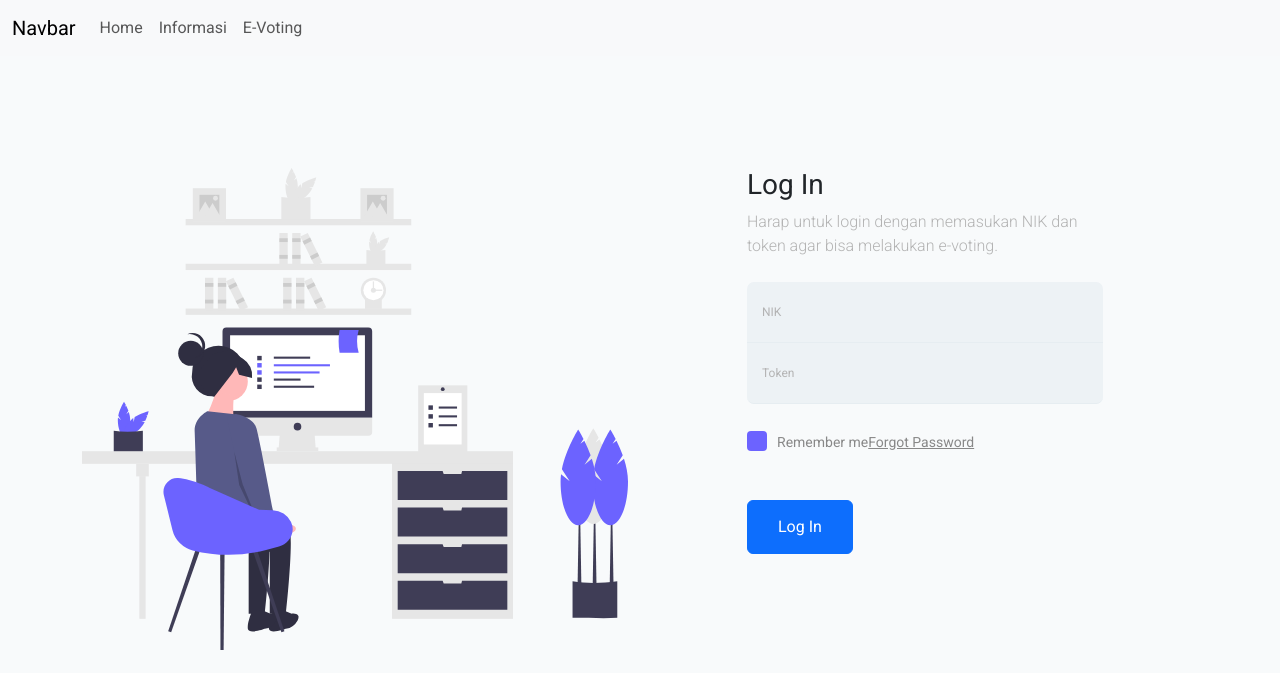
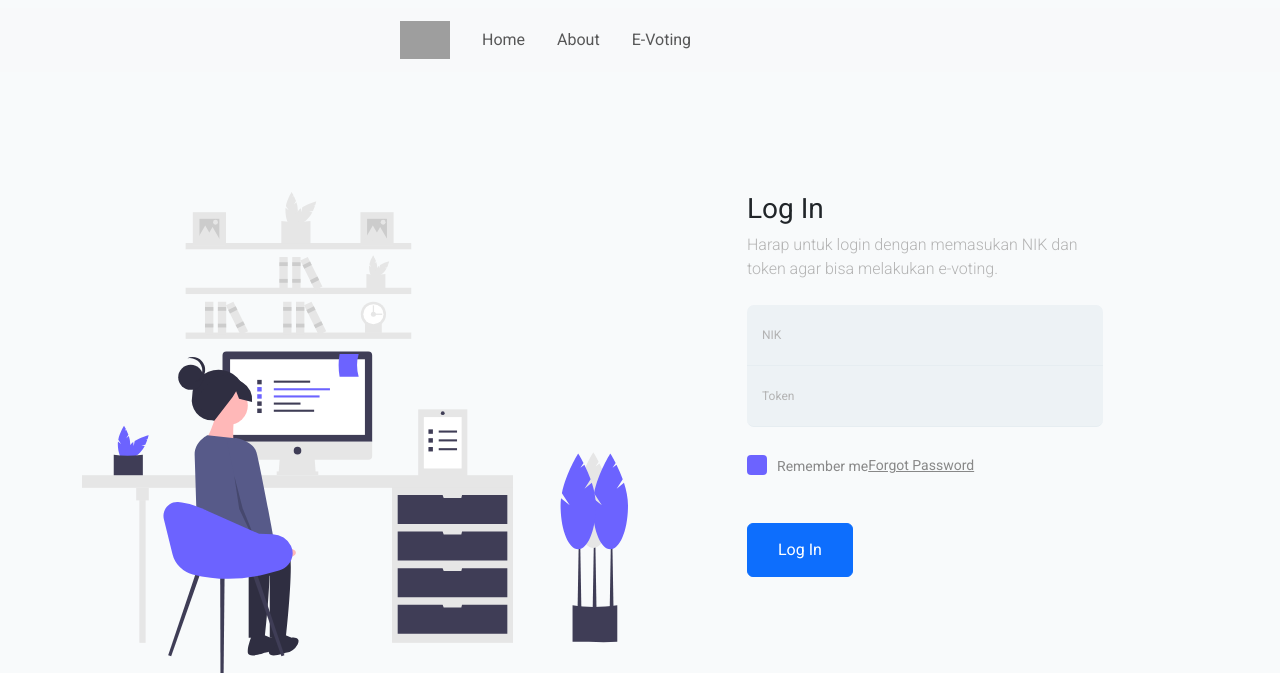
Before and after one commit to 0xdead4f/voteon, a CodeIgniter app: page /voteon/index.php/pilih/index in a window 1280 px wide. Shown: the top 673 px of the page. Run offline with CodeIgniter, Linux system fonts and the light colour scheme; some libraries are stand-ins or nearby versions; grey boxes are pictures that could not be loaded.

Commit message:
konfigurasi pergantian nama

```diff
--- a/application/config/config.php
+++ b/application/config/config.php
@@ -23,7 +23,7 @@ defined('BASEPATH') or exit('No direct script access allowed');
 | a PHP script and you can easily do that on your own.
 |
 */
-$config['base_url'] = 'http://localhost:1234/katakembara/';
+$config['base_url'] = 'http://localhost:1234/voteon/';
 
 /*
 |--------------------------------------------------------------------------
--- a/application/config/database.php
+++ b/application/config/database.php
@@ -78,7 +78,7 @@ $db['default'] = array(
 	'hostname' => 'localhost',
 	'username' => 'root',
 	'password' => '',
-	'database' => 'pelita',
+	'database' => 'voteon',
 	'dbdriver' => 'mysqli',
 	'dbprefix' => '',
 	'pconnect' => FALSE,
--- /dev/null
+++ b/application/models/m_admin.php
@@ -0,0 +1,6 @@
+<?php
+defined('BASEPATH') or exit('No direct script access allowed');
+
+class M_admin extends CI_Model
+{
+}
--- /dev/null
+++ b/application/models/m_pilih.php
@@ -0,0 +1,6 @@
+<?php
+defined('BASEPATH') or exit('No direct script access allowed');
+
+class M_pilih extends CI_Model
+{
+}
--- a/application/views/home/v_informasi.php
+++ /dev/null
@@ -1 +0,0 @@
-<h1>Ini Informasi</h1>
--- a/application/views/layout/v_navbar.php
+++ b/application/views/layout/v_navbar.php
@@ -1,18 +1,18 @@
-<nav class="navbar navbar-expand-lg navbar-light bg-light">
-    <div class="container-fluid">
-        <a class="navbar-brand" href="<?= base_url(); ?>">Navbar</a>
+<nav class="navbar navbar-expand-lg navbar-light bg-light my-2">
+    <div class="container-fluid" style="padding: 0 400px;">
+        <a class="navbar-brand" href="<?= base_url(); ?>"><img src="<?= base_url(); ?>assets/home-css/img/logo.png" width="50px" alt=""></a>
         <button class="navbar-toggler" type="button" data-bs-toggle="collapse" data-bs-target="#navbarNav" aria-controls="navbarNav" aria-expanded="false" aria-label="Toggle navigation">
             <span class="navbar-toggler-icon"></span>
         </button>
         <div class="collapse navbar-collapse" id="navbarNav">
-            <ul class="navbar-nav">
-                <li class="nav-item" id="link-li">
+            <ul class="navbar-nav ml-auto">
+                <li class="nav-item mx-2" id="link-li">
                     <a class="nav-link" aria-current="page" href="<?= base_url(); ?>">Home</a>
                 </li>
-                <li class="nav-item" id="link-li">
-                    <a class="nav-link" href="<?= base_url(); ?>home/informasi">Informasi</a>
+                <li class="nav-item mx-2" id="link-li">
+                    <a class="nav-link" href="<?= base_url(); ?>#about">About</a>
                 </li>
-                <li class="nav-item" id="link-li">
+                <li class="nav-item mx-2" id="link-li">
                     <a class="nav-link" href="<?= base_url(); ?>pilih">E-Voting</a>
                 </li>
 
```
Also changed, not shown: application/controllers/Admin.php (added, +12 -0 lines).
